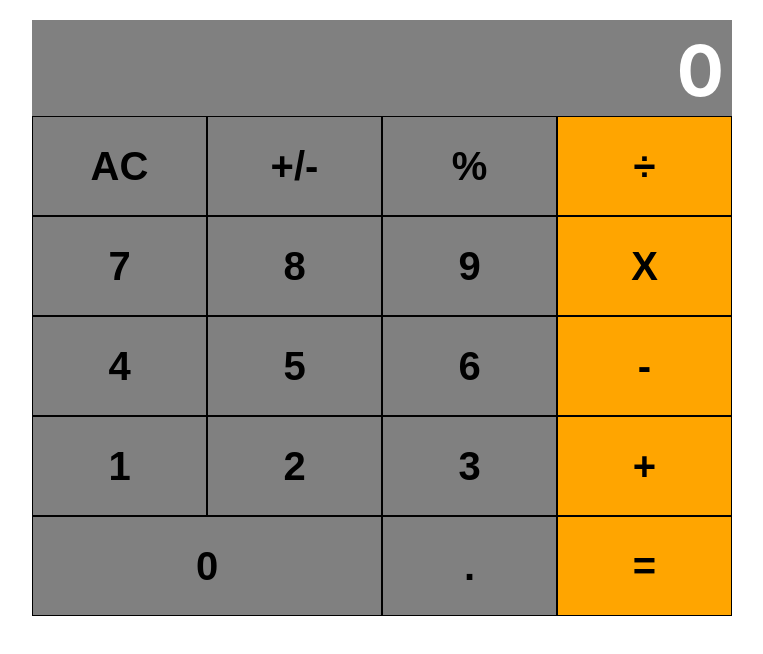
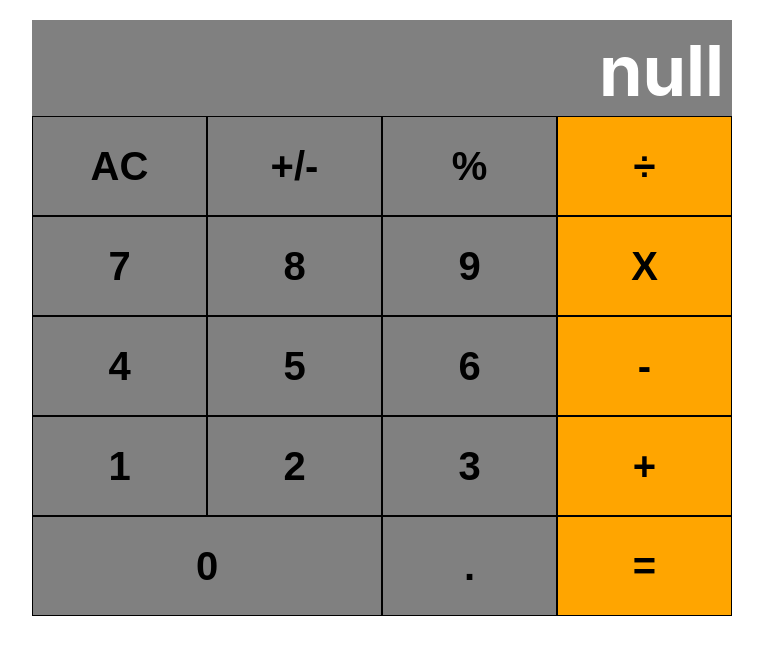
Before and after one commit to lekegitrepo/react-calculator, a React (Create React App) app: page / in a window 1280 px wide. Shown: the top 654 px of the page, without its empty margins (258-1021 px from the left). Built offline with nearby package versions, Linux system fonts and the light colour scheme.

Commit message:
implement error message for division by zero

```diff
--- a/src/components/App.js
+++ b/src/components/App.js
@@ -27,7 +27,7 @@ class App extends React.Component {
     return (
       <div className="container">
         <div className="App" id="app-id">
-          <Display result={next || (total || '0')} display="display" />
+          <Display result={next || (total || 'null')} display="display" />
           <ButtonPanel clickHandler={this.handleClick} className="button-panel" />
         </div>
       </div>
--- a/src/logic/calculate.js
+++ b/src/logic/calculate.js
@@ -65,8 +65,8 @@ const calculate = (calculator, buttonSymbol) => {
       if (next === '0' || total === '0') {
         if (operation === '÷') {
           return {
-            total: null,
-            next: operate(total, '0', operation),
+            total: operate(total, '0', operation),
+            next: null,
             operation: null,
           };
         }
--- a/src/logic/operate.js
+++ b/src/logic/operate.js
@@ -17,11 +17,7 @@ const operate = (numberOne, numberTwo, operation) => {
       case '%':
         return operandTwo.div('100').toString();
       case '÷':
-       console.log('division pressed!', operandTwo.toString(), typeof(operandTwo))
-        if (operandTwo) {
-          console.log(operandTwo, 'is zero!')
-          return "Error: You can't divide by 0"
-        };
+        if (operandTwo.toString() === '0') return "Error: division by 0";
         return operandOne.div(operandTwo).toString();
       default:
         return 0;
```
